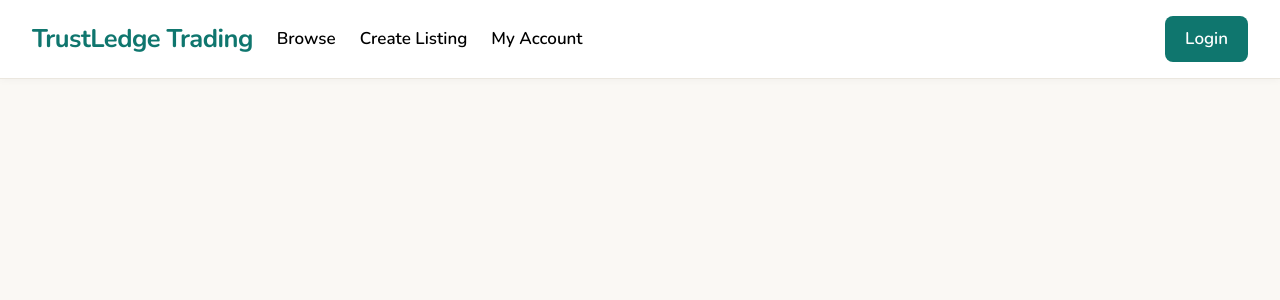
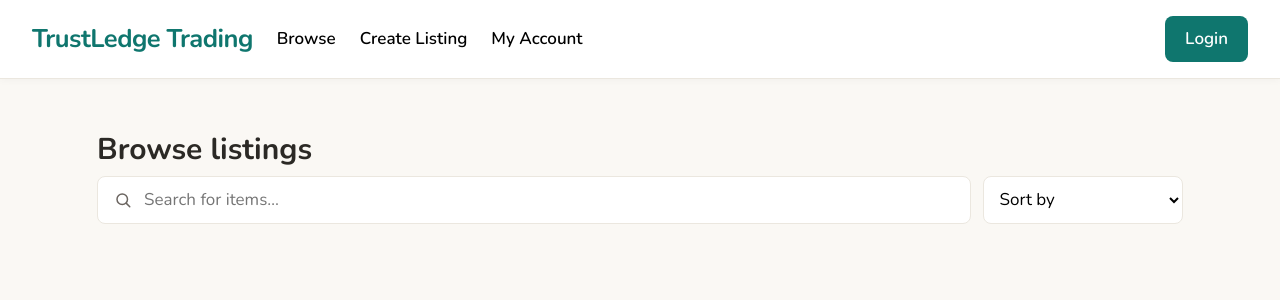
Before and after one commit to Daniel-Massey1/BC-TrustLedge-Trading-System, a React (Vite) app in the folder client/: page / in a window 1280 px wide. Shown: the top 300 px of the page. Built offline with nearby package versions, Linux system fonts and the light colour scheme.

Commit message:
get rid of blank home page

```diff
--- a/client/src/App.jsx
+++ b/client/src/App.jsx
@@ -2,14 +2,14 @@ import { useState } from 'react'
 import './App.css'
 
 function App() {
-  const [page, setPage] = useState('home')
+  const [page, setPage] = useState('browse')
   const [search, setSearch] = useState('')
 
   return (
     <>
       <header className="header">
         <h1>TrustLedge Trading</h1>
-        <button className="nav-link" onClick={() => setPage('page2')}>
+        <button className="nav-link" onClick={() => setPage('browse')}>
           Browse
         </button>
         <button className="nav-link" onClick={() => setPage('create')}>
@@ -22,7 +22,7 @@ function App() {
       </header>
 
       <main className="page">
-        {page === 'page2' && (
+        {page === 'browse' && (
           <div className="browse">
             <h2>Browse listings</h2>
 
```
